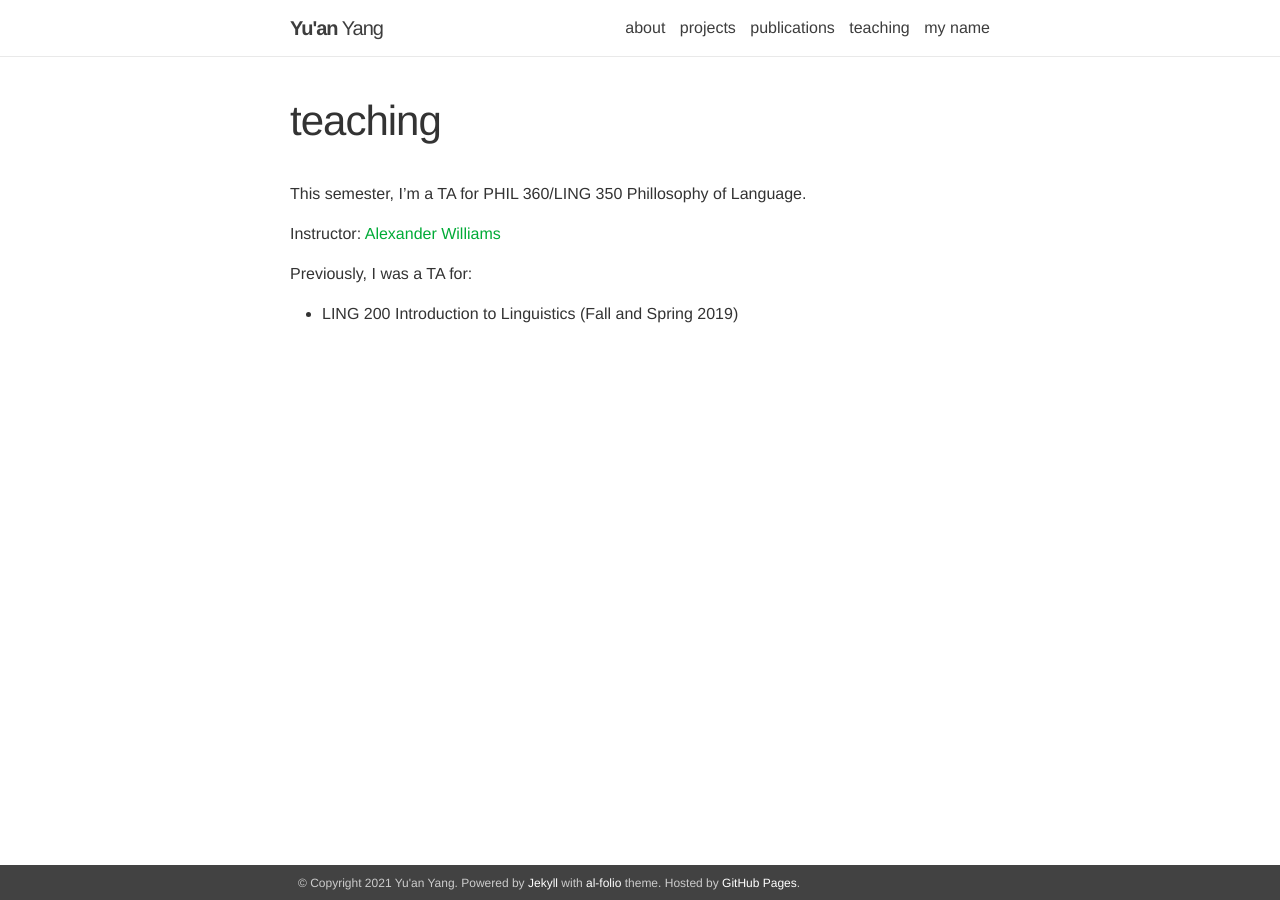
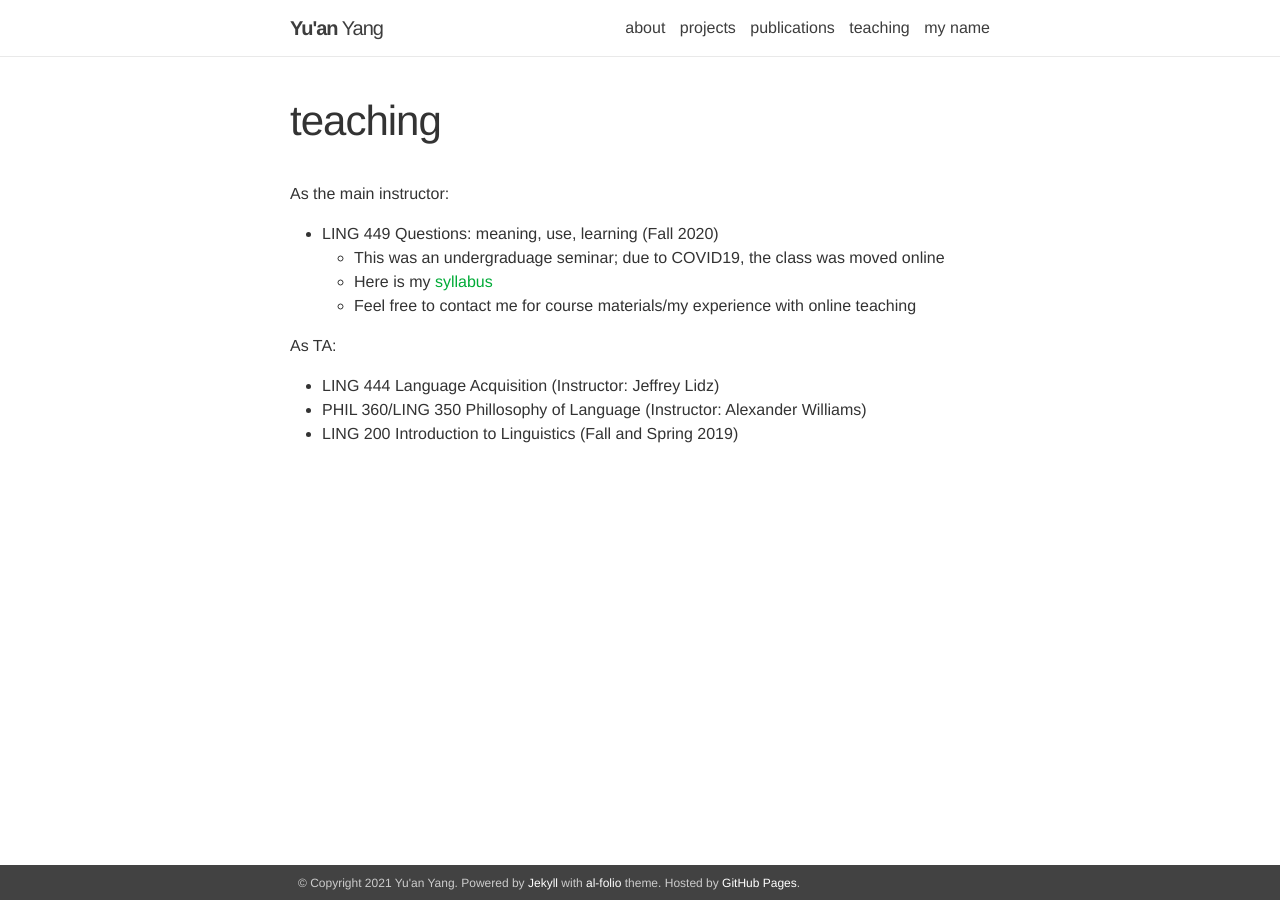
Before and after one commit to Yu-an/yu-an.github.io, a Jekyll site: the page built from _pages/teaching.md, in a window 1280 px wide. Built offline with Jekyll 4.4.1, drawn with Linux system fonts in a browser that asks for light colours.

```diff
--- a/_pages/teaching.md
+++ b/_pages/teaching.md
@@ -4,9 +4,15 @@
 title: teaching
 ---
 
-This semester, I'm a TA for PHIL 360/LING 350 Phillosophy of Language.
+As the main instructor:
+- LING 449 Questions: meaning, use, learning (Fall 2020)
+    + This was an undergraduage seminar; due to COVID19, the class was moved online
+    + Here is my [syllabus](../assets/pdf/LING449Questions-syllabus.pdf)
+    + Feel free to contact me for course materials/my experience with online teaching
 
-Instructor: [Alexander Williams](http://ling.umd.edu/~alxndrw/)
 
-Previously, I was a TA for:
+
+As TA:
+- LING 444 Language Acquisition (Instructor: Jeffrey Lidz)
+- PHIL 360/LING 350 Phillosophy of Language (Instructor: Alexander Williams)
 - LING 200 Introduction to Linguistics (Fall and Spring 2019)
--- a/_projects/1_wh.markdown
+++ b/_projects/1_wh.markdown
@@ -6,4 +6,6 @@
 ---
 Mandarin *wh*-words (e.g. *shenme* "what") can function as question words (like English *what*) or indefinites (like English *any*, Cheng 1991 a.o.). I explore the acquisition of the indefinite meaning (joint work with Daniel Goodhue, Valentine Hacquard, and Jeffery Lidz), and find that three-year-olds are sensitive to this ambiguity. I also use corpus data to show that the indefinite interpretation is not a Negative Polarity item (contra Lin 1996 among others) but a modal indefinite (joint work with Liu Mingming).
 
-Read more: [Slides](../assets/pdf/WHanything_WCCFL.pdf) at WCCFL
+Output:
+- [WHanything slides](../assets/pdf/WHanything_WCCFL.pdf); contact me for a copy of our paper
+- [Whanysem paper](../assets/pdf/LiuYang-2020SuB-whany.pdf)
--- a/_projects/2_ba.markdown
+++ b/_projects/2_ba.markdown
@@ -1,9 +1,9 @@
 ---
 layout: page
 title: Speech act modifiers
-description:  Speech act modifier "ba"
+description:  Discourse Particle *ba* represents an issue as open
 img: /assets/img/ba.png
 ---
-Many languages have devices that affect the default discourse effects of certain speech acts. In this proj, I discuss the effects of the Mandarin discourse particle "ba" on questions and assertions. This particle appears to weaken the forcefulness of assertions, but it has been claimed to have the opposite effect on questions, making them more forcefu-- "you must answer this question". I will discuss new data showing that ba-assertions are not always ‘weak’ and ba-questions are not stronger than unmarked interrogatives in the same context, which is not explained by current theories. I present a unified account of "ba" in a commitment-based discourse model (Farkas and Bruce 2010). I propose that, uniformly, "ba" signals that the speaker does not undertake any new commitments (so its only effect is to steer the conversation) and that the ‘weak’ and ‘strong’ contrast comes from the requirements that ba imposes on the previous discourse.
+Many languages have devices that affect the default discourse effects of certain speech acts. In this project, I discuss the effects of the Mandarin discourse particle *ba* on questions and assertions. This particle appears to weaken the forcefulness of assertions, but it has been claimed to have the opposite effect on questions, making them more forceful ''you must answer this question.'' I discuss new data showing that ba-declaratives are not always ‘weak’ and ba-interrogatives are not stronger than unmarked interrogatives in the same context, which is not explained by current theories. I propose that, uniformly, ba is used to mark its prejacent as contributing to an issue it represents as open, and the correlation with clause types is an epiphenomenon.
 
-Readmore: SALT 30
+Output: [paper](https://journals.linguisticsociety.org/proceedings/index.php/SALT/article/view/30.523); [video]((https://osf.io/a5qnr/))
```
Also changed, not shown: _news/announcement_1.md (+2 -2 lines), _news/announcement_2.md (deleted, +0 -7 lines), _news/announcement_3.md (deleted, +0 -7 lines), _news/announcement_4.md (deleted, +0 -7 lines), _pages/about.md (+2 -2 lines), _projects/3_think.markdown (+6 -4 lines), 4 other files.
